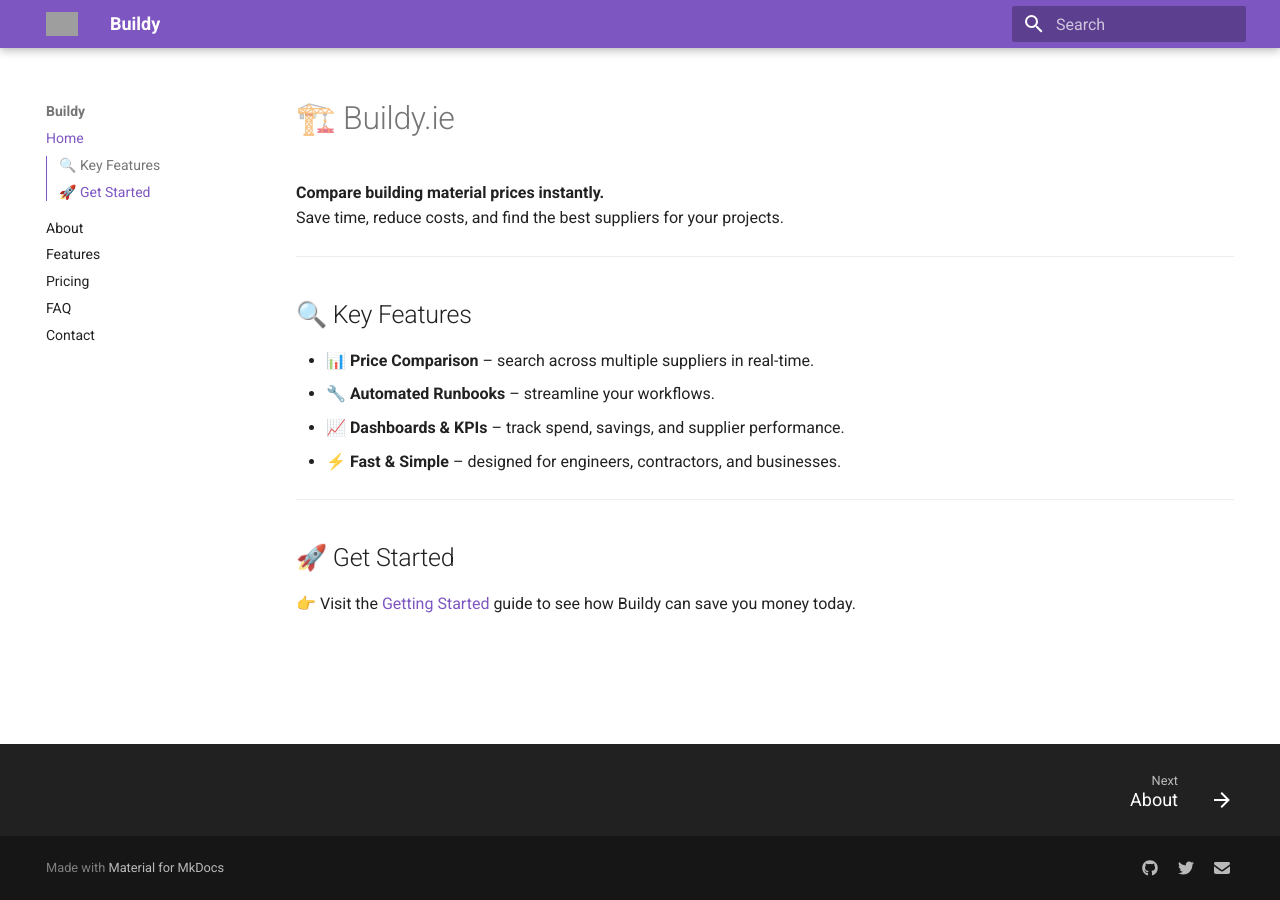
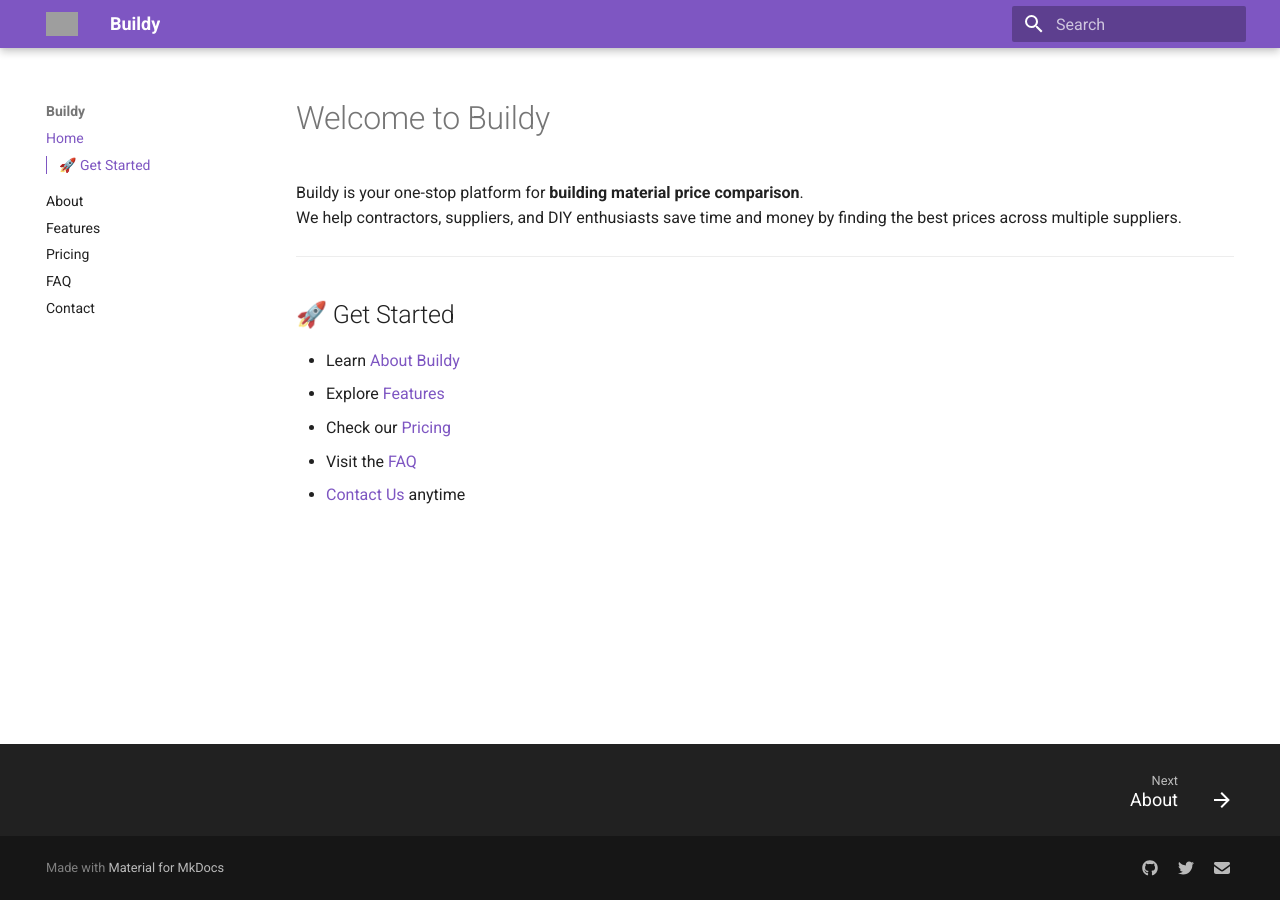
Before and after one commit to Kello54/Buildy, an MkDocs documentation site: the page built from docs/index.md, in a window 1280 px wide. Built offline with MkDocs 1.6.1 and Material for MkDocs 9.7.7, drawn with Linux system fonts in a browser that asks for light colours; grey boxes are pictures that could not be loaded.

Commit message:
Update index.md

```diff
--- a/docs/index.md
+++ b/docs/index.md
@@ -1,18 +1,13 @@
-# 🏗️ Buildy.ie
+# Welcome to Buildy
 
-**Compare building material prices instantly.**
-Save time, reduce costs, and find the best suppliers for your projects.
-
----
-
-## 🔍 Key Features
-
-- 📊 **Price Comparison** – search across multiple suppliers in real-time.
-- 🔧 **Automated Runbooks** – streamline your workflows.
-- 📈 **Dashboards & KPIs** – track spend, savings, and supplier performance.
-- ⚡ **Fast & Simple** – designed for engineers, contractors, and businesses.
+Buildy is your one-stop platform for **building material price comparison**.
+We help contractors, suppliers, and DIY enthusiasts save time and money by finding the best prices across multiple suppliers.
 
 ---
 
 ## 🚀 Get Started
-👉 Visit the [Getting Started](getting-started.md) guide to see how Buildy can save you money today.
+- Learn [About Buildy](about.md)
+- Explore [Features](features.md)
+- Check our [Pricing](pricing.md)
+- Visit the [FAQ](faq.md)
+- [Contact Us](contact.md) anytime
```
